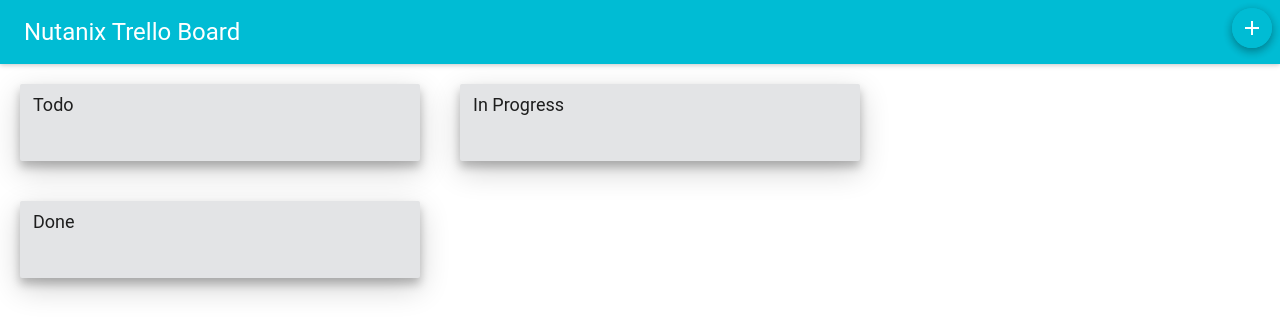
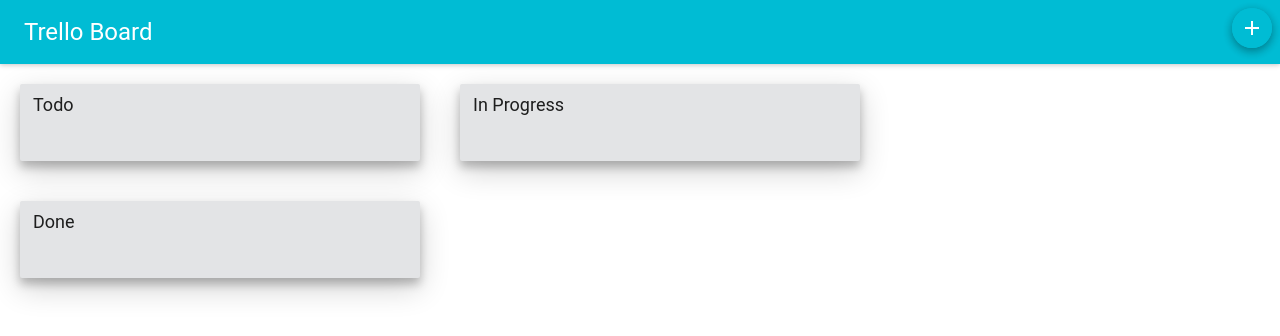
Before and after one commit to shashankKeshava/Trello-Board, a React (Create React App) app: page / in a window 1280 px wide. Shown: the top 336 px of the page. Built offline with nearby package versions, Linux system fonts and the light colour scheme.

Commit message:
Delete Card Done

```diff
--- a/src/components/card/index.js
+++ b/src/components/card/index.js
@@ -16,18 +16,14 @@
 class CardExampleWithAvatar extends Component {
   constructor(props){
     super(props);
-    this.state={
-      data:this.props.payload
-    }
   }
 
   render() {
-    console.log(this.state.data);
     const {dispatch}=this.props;
     return (
       <Card className="card">
         <CardText>
-          {this.state.data}
+          {this.props.payload}
         </CardText>
         <CardActions>
         <Delete  className={"card-delete"} color={red500} onClick={()=>dispatch(removeCard(this.props.status,this.props.index))}/>
--- a/src/container/App.js
+++ b/src/container/App.js
@@ -26,7 +26,7 @@
         <MuiThemeProvider>
           <div>
             <AppBar
-              title={"Nutanix Trello Board"}
+              title={"Trello Board"}
               showMenuIconButton={false}
               className={"App-Header"}
               iconElementRight={< Dialog __addCard = {
--- a/src/reducers/index.js
+++ b/src/reducers/index.js
@@ -24,7 +24,7 @@
                 index = get(action, 'index');
                 newData = prevState;
                 newData[status].splice(index, 1);
-                return Object.assign({}, initialState, prevState, newData);
+                return Object.assign({}, initialState, newData);
             }
         default:
             return Object.assign({}, initialState, prevState);
```
